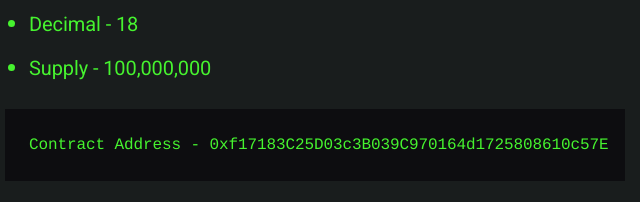
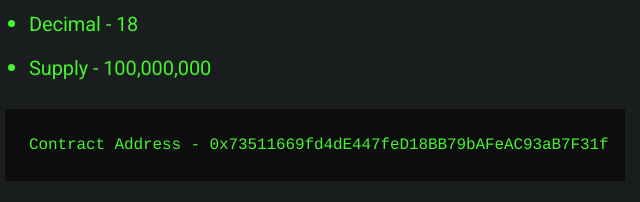
Before and after one commit to jthom0734/airdropearn, a plain HTML site: page index.html in a window 1280 px wide. Shown: the part 5268-5470 px from the top of the page, 325-965 px from the left. Drawn offline with Linux system fonts and the light colour scheme; some packages are replaced by stand-ins of ours; a script that the page names is missing.

Commit message:
index.html

```diff
--- a/index.html
+++ b/index.html
@@ -271,7 +271,7 @@
                                 <li>Decimal  -  18</li>
                                 <li>Supply  -  100,000,000</li>
                             </ul>
-                            <pre>Contract Address - 0xf17183C25D03c3B039C970164d1725808610c57E</pre>
+                            <pre>Contract Address - 0x73511669fd4dE447feD18BB79bAFeAC93aB7F31f</pre>
 
                             <h2 class="oe ok">Airdrop Earn Crypto Protocol</h2>
                             <p class="on">Airdrop Earn Crypto is a governance and utility token used within the $AEC-Binance ecosystem to empower a decentralized community building at the forefront of web3.
```
